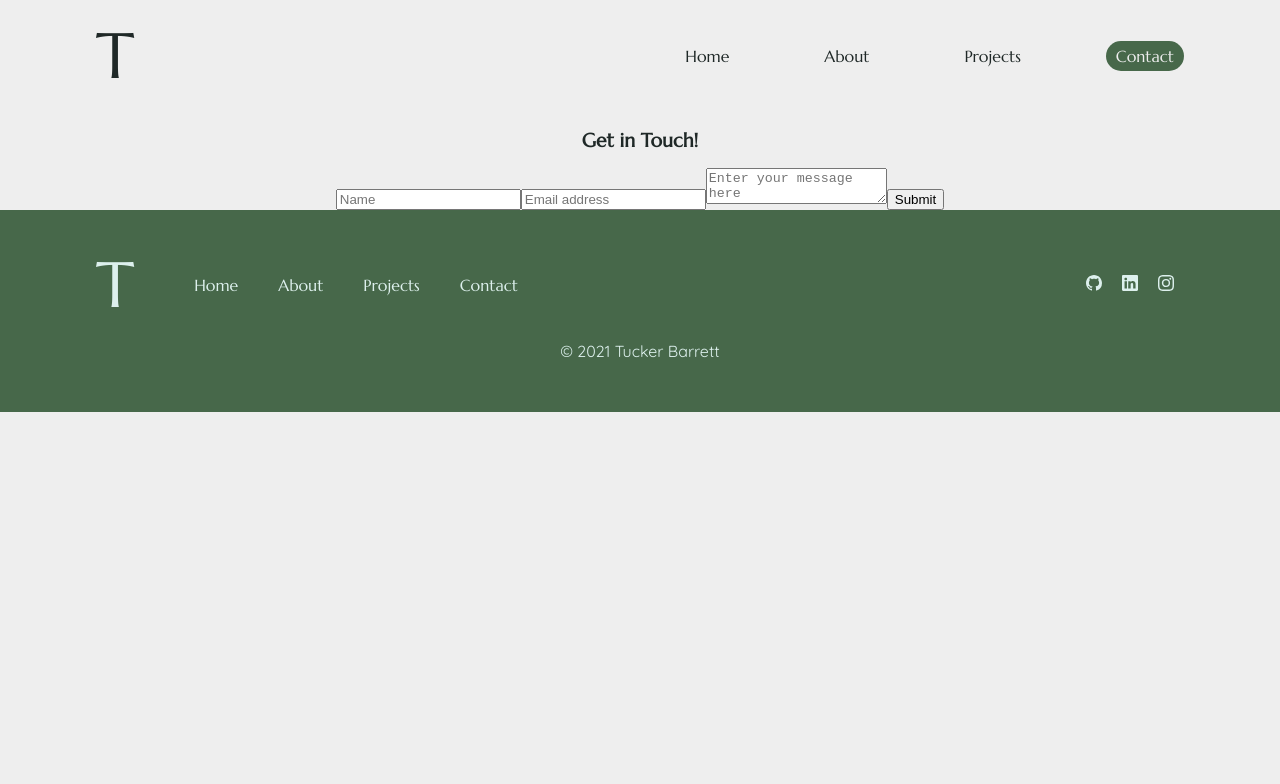
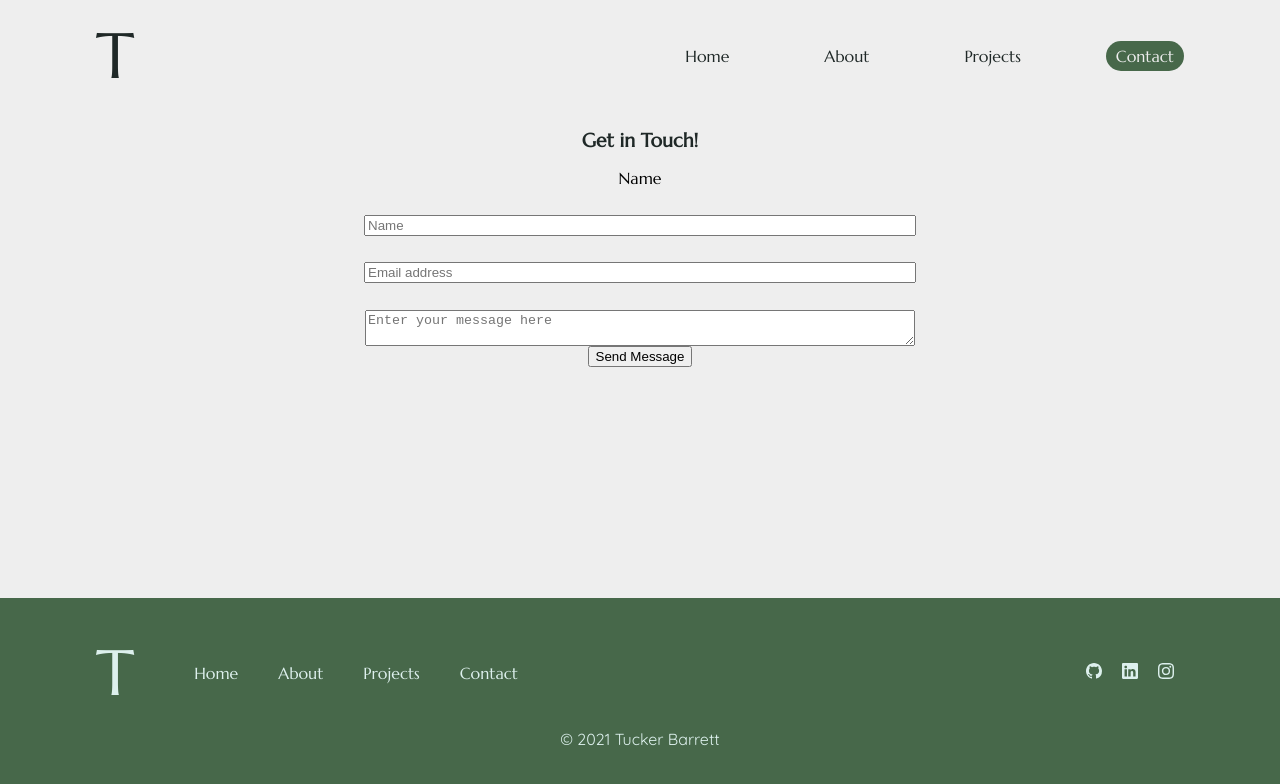
Before and after one commit to GrinninBarrett/react-portfolio-page, a React (Create React App) app: page /contact in a window 1280 px wide. Shown: the top 784 px of the page. Built offline with nearby package versions, Linux system fonts and the light colour scheme.

Commit message:
Adds main element in Contact and Projects, begins styling contact form

```diff
--- a/src/index.css
+++ b/src/index.css
@@ -16,6 +16,8 @@ body {
   margin: 0;
   background-color: var(--background);
   font-family: "Marcellus", sans-serif;
+  position: relative;
+  min-height: 100vh;
   -webkit-font-smoothing: antialiased;
   -moz-osx-font-smoothing: grayscale;
 }
@@ -43,9 +45,17 @@ h2, h3, h4, h5 {
     font-size: 1.2em;
 }
 
+form {
+    width: 50%;
+}
+
 footer {
     background-color: var(--green-accent);
     padding: 35px 0;
+    position:absolute;
+    left:0;
+    bottom:0;
+    right:0;
 }
 
 
@@ -244,6 +254,12 @@ footer {
 
 .project-link:hover {
     background-color: var(--green-accent);
+}
+
+
+.input-item {
+    width: 100%;
+    margin-top: 2em;
 }
 
 
--- a/src/pages/Contact.js
+++ b/src/pages/Contact.js
@@ -43,16 +43,20 @@ const Contact = () => {
   };
 
   return (
+    <main>
       <div className="container flex-item flex-column">
         <h2 className="base-text">Get in Touch!</h2>
-      <form>
+        <form className="flex-item flex-column">
+          <label for="name">Name</label>
           <input
+            id="name"
             value={name}
             name="name"
             onChange={handleInputChange}
             type="text"
             placeholder="Name"
             className="input-item"
+            required
           />
           <input
             value={email}
@@ -61,6 +65,7 @@ const Contact = () => {
             type="text"
             placeholder="Email address"
             className="input-item"
+            required
           />
           <textarea
             value={message}
@@ -69,13 +74,15 @@ const Contact = () => {
             type="text"
             placeholder="Enter your message here"
             className="input-item"
+            required
           />
           <button type="submit" onClick={handleFormSubmit}>
-          Submit
+            Send Message
           </button>
           <ToastContainer />
         </form>
       </div>
+    </main>
   );
 };
 
--- a/src/pages/Projects.js
+++ b/src/pages/Projects.js
@@ -4,6 +4,7 @@ import ProjectCard from "../components/ProjectCard";
 
 const Projects = ({ allProjects }) => {
   return (
+    <main>
       <section id="recent-projects" className="container flex-item flex-column">
         <h2 id="recent-projects-heading" className="base-text">
           Recent Projects
@@ -27,6 +28,7 @@ const Projects = ({ allProjects }) => {
           ))}
         </div>
       </section>
+    </main>
   );
 };
 
```
Lines whose indentation alone changed are shown as unchanged.
